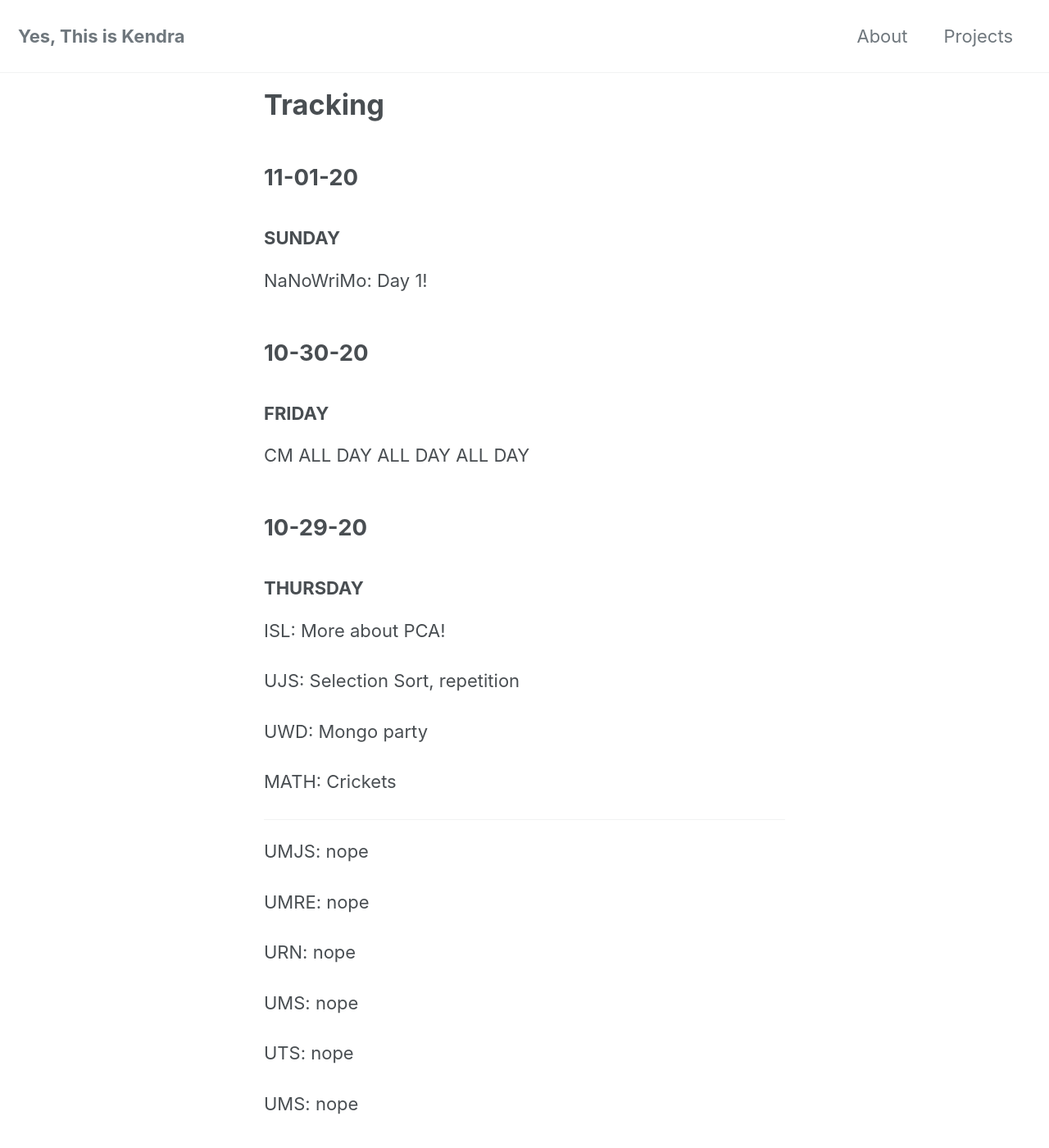
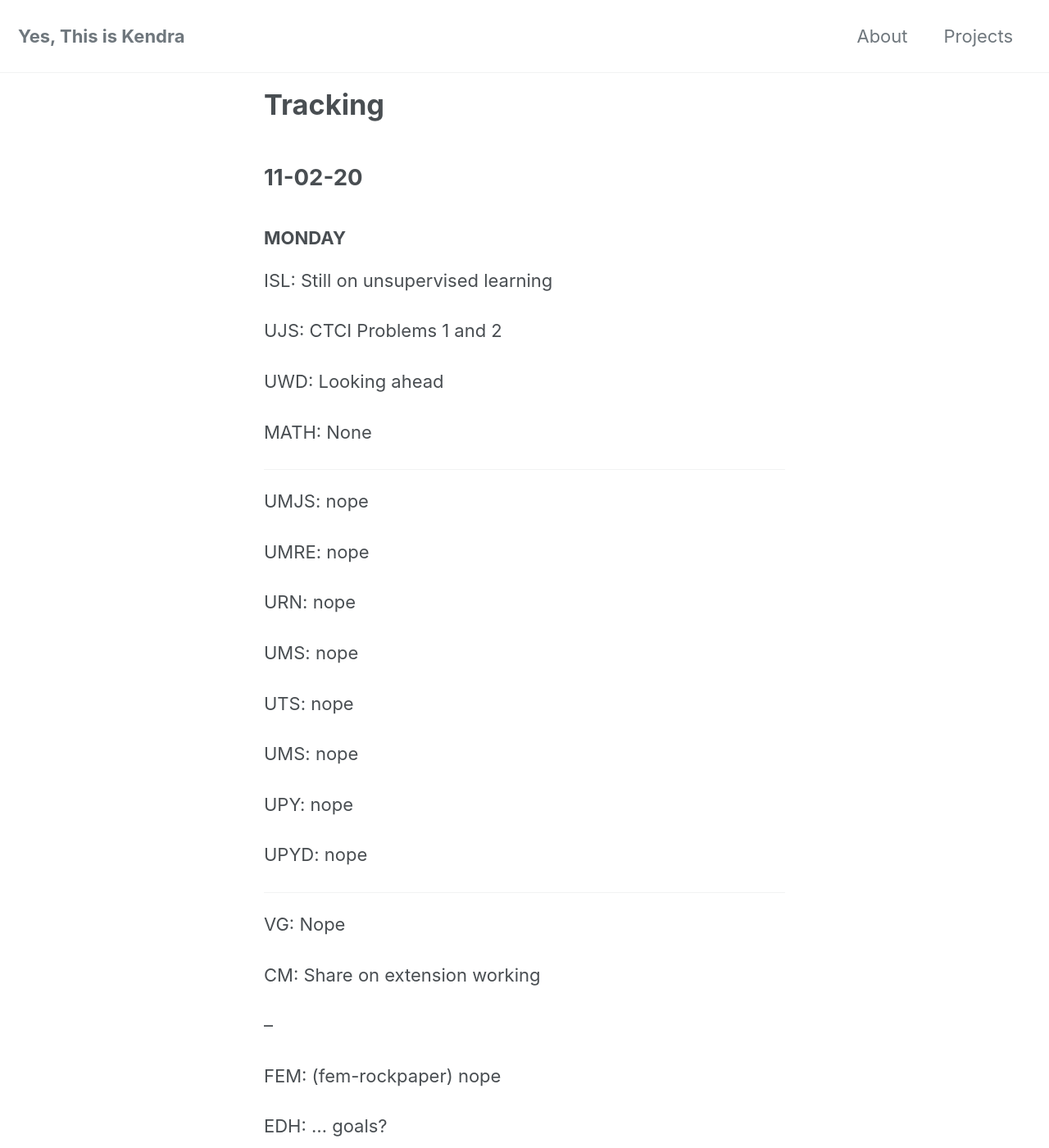
Before and after one commit to yesthisiskendra/yesthisiskendra.github.io, a Jekyll site: the page built from _pages/tracking.md, in a window 1280 px wide and 1400 px high. Shown: the whole window at 82% size. Built offline with Jekyll 4.4.1, drawn with Linux system fonts in a browser that asks for light colours; cached includes are drawn as plain includes; nearby versions of some CDN libraries.

Commit message:
Add tracking

```diff
--- a/_pages/tracking.md
+++ b/_pages/tracking.md
@@ -3,6 +3,49 @@ layout: home
 title: "Tracking"
 permalink: /tracking/
 ---
+
+
+## 11-02-20
+
+### MONDAY
+
+ISL: Still on unsupervised learning
+
+UJS: CTCI Problems 1 and 2
+
+UWD: Looking ahead
+
+MATH: None
+
+---
+
+UMJS: nope
+
+UMRE: nope
+
+URN: nope
+
+UMS: nope
+
+UTS: nope
+
+UMS: nope
+
+UPY: nope
+
+UPYD: nope
+
+---
+
+VG: Nope
+
+CM: Share on extension working
+
+--
+
+FEM: (fem-rockpaper) nope
+
+EDH: ... goals?
 
 ## 11-01-20
 
```
